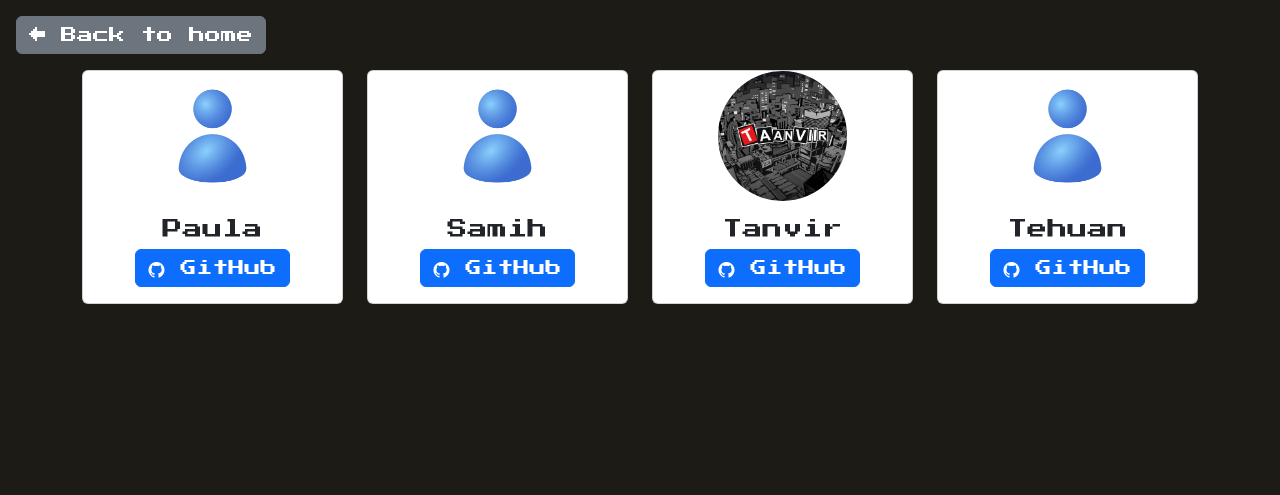
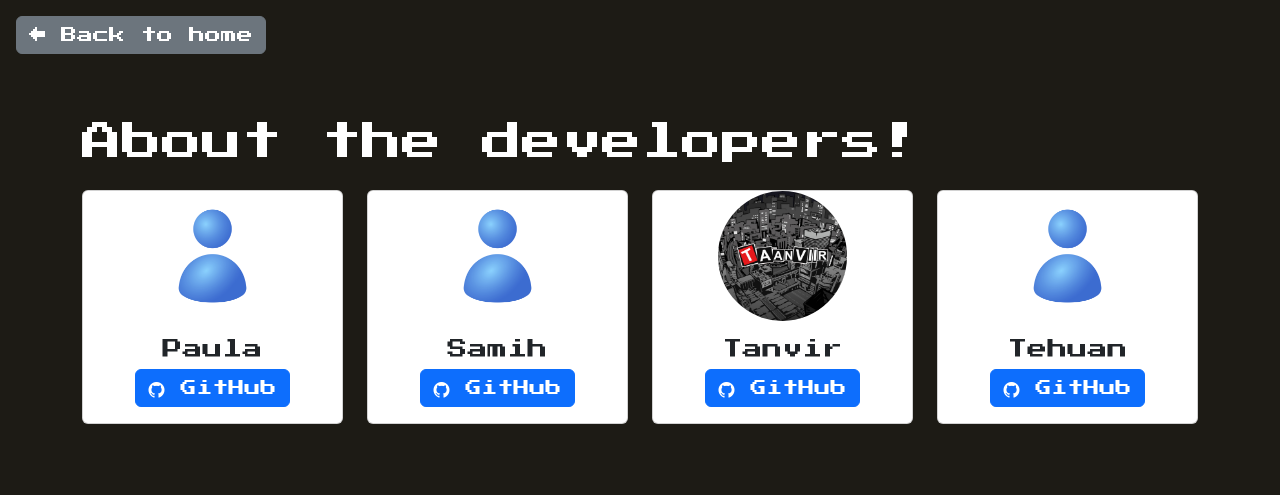
Before and after one commit to tehuanmelo/ft_transcendence, a Django app: page /about/ in a window 1280 px wide. Shown: the top 495 px of the page. Run offline with Django 5.2, Linux system fonts and the light colour scheme.

Commit message:
feat: settings page now requires user auth to be accessed
- added header to about page

```diff
--- a/backend/pages/views.py
+++ b/backend/pages/views.py
@@ -12,6 +12,6 @@ def about(request):
     return render(request, "pages/about.html")
 
 
-@jwt_fetch_user
+@jwt_login_required
 def settings(request):
     return render(request, "pages/settings.html")
--- a/backend/templates/pages/about.html
+++ b/backend/templates/pages/about.html
@@ -6,7 +6,8 @@
 
 {% block content %}
 
-<div class="container">
+<div class="container py-5">
+    <h1 class="mb-4">About the developers!</h1>
     <div class="row justify-content-evenly text-center">
         <!-- Paula -->
         <div class="col-md-3 col-sm-6 mb-4">
```
